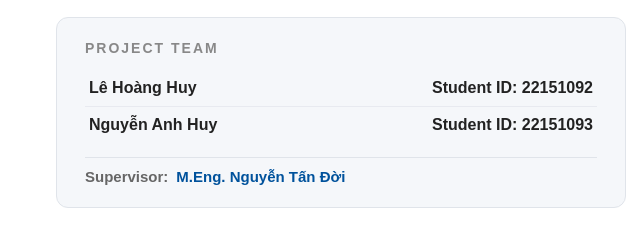
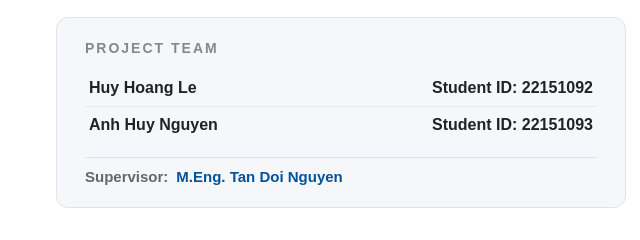
Before and after one commit to huysmile04/asrs-cloud, a plain HTML site: page index.html in a window 1280 px wide. Shown: the part 1238-1478 px from the top of the page, 614-1254 px from the left. Drawn offline with Linux system fonts and the light colour scheme.

Commit message:
chore: update team member and supervisor names in index.html

```diff
--- a/index.html
+++ b/index.html
@@ -451,18 +451,18 @@
                         <table class="team-table">
                             <tbody>
                                 <tr>
-                                    <td class="team-name">Lê Hoàng Huy</td>
+                                    <td class="team-name">Huy Hoang Le</td>
                                     <td class="team-id">Student ID: 22151092</td>
                                 </tr>
                                 <tr>
-                                    <td class="team-name">Nguyễn Anh Huy</td>
+                                    <td class="team-name">Anh Huy Nguyen</td>
                                     <td class="team-id">Student ID: 22151093</td>
                                 </tr>
                             </tbody>
                         </table>
                         <div class="team-supervisor">
                             <span class="supervisor-label">Supervisor:</span>
-                            <span class="supervisor-name">M.Eng. Nguyễn Tấn Đời</span>
+                            <span class="supervisor-name">M.Eng. Tan Doi Nguyen</span>
                         </div>
                     </div>
                 </div>
```
